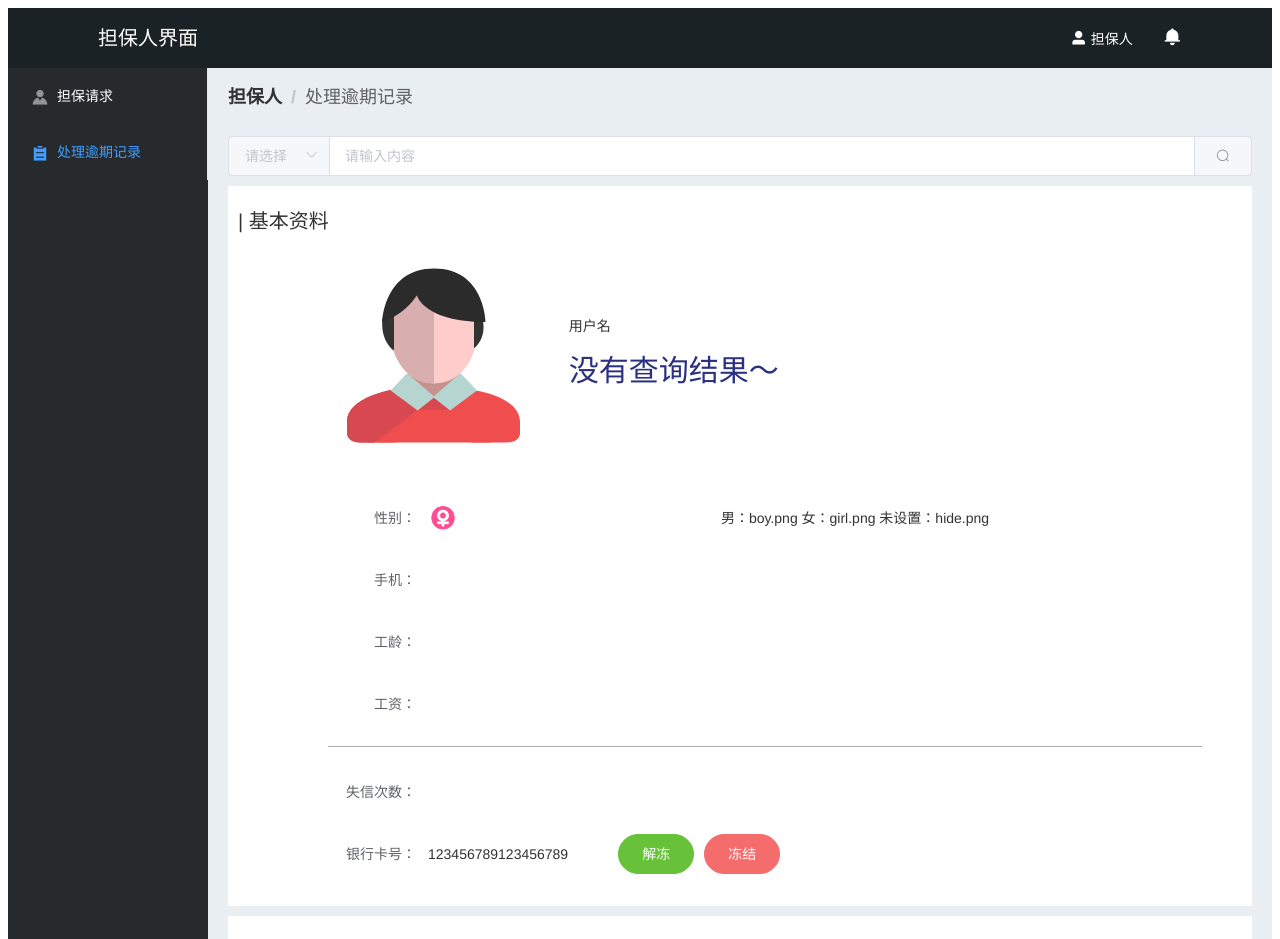
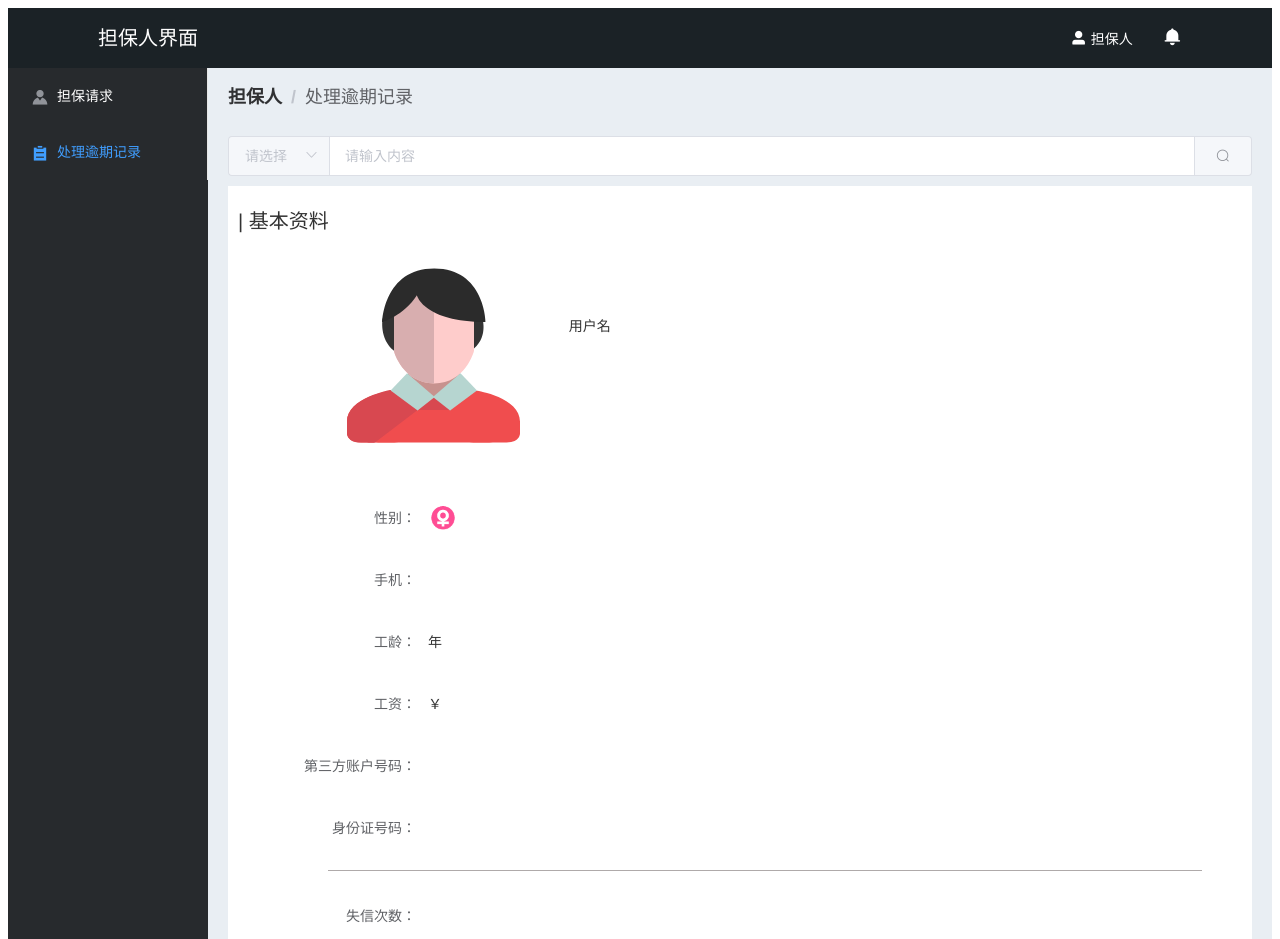
Before and after one commit to crazylz/j2ee, a Vue app: page /#/guaranteehome/freeze in a window 1280 px wide. Shown: the top 939 px of the page. Built offline with nearby package versions, Linux system fonts and the light colour scheme; sample sign-in values are in the browser's storage.

Commit message:
担保人冻结界面

```diff
--- a/src/pages/guarantee/freeze.vue
+++ b/src/pages/guarantee/freeze.vue
@@ -31,33 +31,37 @@
         <img src="../../assets/user.png" />
       </div>
 
-      <el-form ref="base-form" v-model="formData" class="base-form">
+      <el-form ref="base-form" class="base-form" label-position="right" label-width="200px">
         <el-form-item>
           <label style="float:left;margin-left:40px">用户名</label>
           <br />
           <!-- 这里需要把“没有查询结果”替换为对应的用户名 -->
           <label
-            style="font-size:30px; float:left; margin-top:5px; margin-left:40px; color:#2b3080"
-          >没有查询结果～</label>
+            style="font-size:30px; float:left; margin-top:5px; margin-left:40px; color:#2b3080">
+            {{user.name}}
+            </label>
         </el-form-item>
+
         <el-form-item label="性别：" label-width="200px">
           <!-- 根据性别动态显示图标 -->
-          男：boy.png 女：girl.png 未设置：hide.png
           <img v-if="user.gender==0" src="../../assets/hide.png" style="width: 30px; float:left; margin-top:5px" />
           <img v-else-if="user.gender==1" src="../../assets/boy.png" style="width: 30px; float:left; margin-top:5px" />
           <img v-else src="../../assets/girl.png" style="width: 30px; float:left; margin-top:5px" />
         </el-form-item>
-        <el-form-item label="手机：" label-width="200px" />
-        <el-form-item label="工龄：" label-width="200px" />
-        <el-form-item label="工资：" label-width="200px" />
+
+        <el-form-item label="手机：" style="text-align:left">{{user.phoneNumber}}</el-form-item>
+        <el-form-item label="工龄：" style="text-align:left">{{user.lengthOfService}}年</el-form-item>
+        <el-form-item label="工资：" style="text-align:left">￥{{user.salary}}</el-form-item>
+        <el-form-item label="第三方账户号码：" style="text-align:left">{{user.bankAccount}}</el-form-item>
+        <el-form-item label="身份证号码：" style="text-align:left">{{user.idCardNumber}}</el-form-item>
         <!-- 中间加条横线 -->
         <div
-          style="background:#afaaaa; height:1px; margin-left: 100px; margin-right: 50px; margin-bottom:25px"
-        />
-        <el-form-item label="失信次数：" label-width="200px" />
-        <el-form-item label="银行卡号：" label-width="200px">
+          style="background:#afaaaa; height:1px; margin-left: 100px; margin-right: 50px; margin-bottom:25px"/>
+        <el-form-item label="失信次数：" style="text-align:left">{{user.discreditedRecords}}</el-form-item>
+        <el-form-item label="信用评级：" style="text-align:left">{{user.rank}}</el-form-item>
+        <el-form-item label="银行卡号：">
           <div style="float:left">
-          <label style="margin-right:50px">123456789123456789</label>
+          <label style="margin-right:50px">{{user.bankAccount}}</label>
           <el-button type="success" round>解冻</el-button>
           <el-button type="danger" round>冻结</el-button>
           </div>
@@ -72,18 +76,19 @@
       <div
         style="font-weigth:bold; font-size: 20px; float: left; margin-left: 10px; margin-top: 20px; margin-bottom:20px"
       >| 还款记录</div>
+
       <el-table :data="tableData" border default-expand-all>
-        <el-table-column align="center" label="单号" sortable>
+        <el-table-column align="center" label="单号" sortable prop="id">
           <template slot-scope="scope">
             <span>{{ scope.row.id }}</span>
           </template>
         </el-table-column>
-        <el-table-column align="center" label="还款额" sortable>
+        <el-table-column align="center" label="还款额" sortable prop="amount">
           <template slot-scope="scope">
             <span>￥{{ scope.row.amount }}</span>
           </template>
         </el-table-column>
-        <el-table-column align="center" label="还款截至时间" sortable>
+        <el-table-column align="center" label="还款截至时间" sortable prop="timeToRepay">
           <template slot-scope="scope">
             <span>{{ scope.row.timeToRepay | dateformat('YYYY-MM-DD HH:mm:ss') }}</span>
           </template>
@@ -91,11 +96,6 @@
         <el-table-column align="center" label="状态">
           <template slot-scope="scope">
             <span v-bind:class="textColor(scope.row.state)">{{object(scope.row.state)}}</span>
-          </template>
-        </el-table-column>
-        <el-table-column align="center" fixed="right" label="操作">
-          <template slot-scope="scope">
-            <el-button @click="handleClick(scope.row)" type="text" size="small">还款</el-button>
           </template>
         </el-table-column>
       </el-table>
@@ -112,7 +112,8 @@ export default {
     return {
       input_select: "",
       tableData: [],
-      formData:{},
+      all_tableData: [],
+
       user:{
       name:null,
       gender:null,
@@ -121,8 +122,12 @@ export default {
       paymentAccount: null,
       bankAccount: null,
       lengthOfService:null,
-      idCardNumber:null
+      idCardNumber:null,
+      discreditedRecords:null,
+      rank:null,
+      userId:null
       },
+
       selectValue:null
     };
   },
@@ -141,8 +146,10 @@ export default {
           });
       }
       else if(this.selectValue == 1){
-        var res = get("/api/userProfile/" + this.input_select, {});
+        var res = get("/api/guarantor/" + this.input_select + "/userProfile", {});
         res.then(user=>{
+          if(user.code == 0){
+            console.log(user.data);
             this.user.name = user.data.name;
             this.user.gender = user.data.gender;
             this.user.salary = user.data.salary;
@@ -151,10 +158,74 @@ export default {
             this.user.bankAccount = user.data.bankAccount;
             this.user.lengthOfService = user.data.lengthOfService;
             this.user.idCardNumber = user.data.idCardNumber;
+            this.user.discreditedRecords = user.data.discreditedRecords;
+            this.user.rank = user.data.rank;
+            this.user.userId = user.data.userId;
+
+            var res1 = get("/api/guarantor/" + this.user.userId + "/repayRecordsToProcess");
+            res1.then(result=>{
+              if(result.code == 0){
+                this.tableData = result.data;
+              }
             })
-        console.log(this.user);
           }
 
+        })
+      }
+      else{
+        var str_res = get("/api/guarantor/userProfile", {account: this.input_select});
+        str_res.then(user=>{
+          if(user.code == 0){
+            console.log(user.data);
+            this.user.name = user.data.name;
+            this.user.gender = user.data.gender;
+            this.user.salary = user.data.salary;
+            this.user.phoneNumber = user.data.phoneNumber;
+            this.user.paymentAccount = user.data.paymentAccount;
+            this.user.bankAccount = user.data.bankAccount;
+            this.user.lengthOfService = user.data.lengthOfService;
+            this.user.idCardNumber = user.data.idCardNumber;
+            this.user.discreditedRecords = user.data.discreditedRecords;
+            this.user.rank = user.data.rank;
+            this.user.userId = user.data.userId;
+
+            var res1 = get("/api/guarantor/" + this.user.userId + "/repayRecordsToProcess");
+            res1.then(result=>{
+              if(result.code == 0){
+                this.tableData = result.data;
+              }
+            })
+          }
+        })
+      }
+
+
+
+    },
+
+
+    getRepayData(){
+        var res = get("/api/borrower/repayRecordsToProcess", {})
+      res.then(repay=>{
+        this.tableData = repay.data;
+        console.log(repay);
+        }
+      )
+    },
+
+    object(state){
+        if(state==1){
+          return "未还款";
+        }
+        else if(state==2){
+          return "平台垫付";
+        }
+      },
+      textColor(state){
+        return{
+          unpay : state == 1,
+          help: state == 2,
+        }
       },
   }
 };
@@ -180,4 +251,11 @@ export default {
   /* float: left; */
   padding-top: 120px;
 }
+
+.help{
+    color: #F56C6C;
+  }
+  .unpay{
+    color: #E6A23C;
+  }
 </style>
```
Lines whose indentation alone changed are shown as unchanged.
